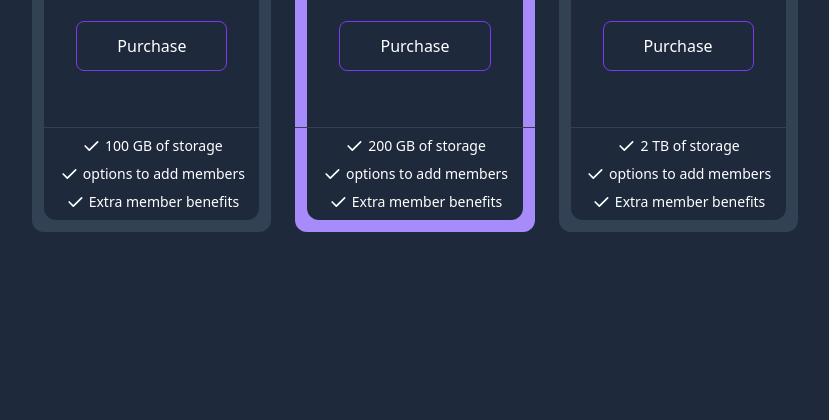
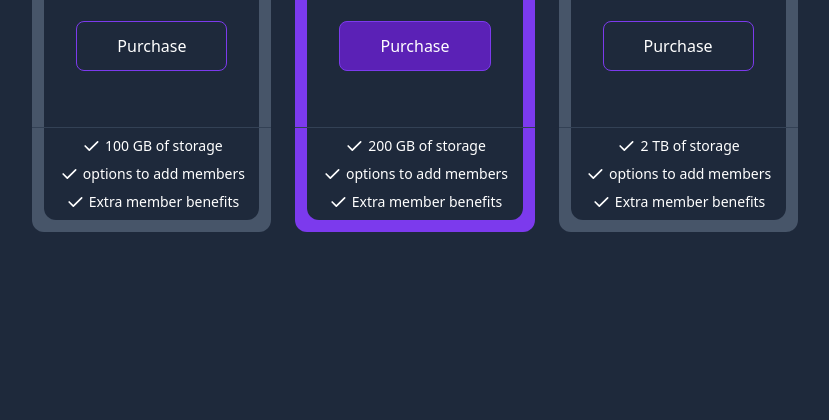
Before and after one commit to Erfangh-80/Tailwind-5-Projects, a plain HTML site: page Project 2/index.html in a window 1280 px wide. Shown: the part 380-800 px from the top of the page, without its empty margins (225-1054 px from the left). Drawn offline with nearby package versions, Linux system fonts and the light colour scheme.

Commit message:
change color border and background button card

```diff
--- a/Project 2/index.html
+++ b/Project 2/index.html
@@ -5,7 +5,7 @@
     <meta http-equiv="X-UA-Compatible" content="IE=edge" />
     <meta name="viewport" content="width=device-width, initial-scale=1.0" />
     <script src="https://cdn.tailwindcss.com"></script>
-    <title>Document</title>
+    <title>Pricing Cards</title>
   </head>
   <body>
     <div class="flex items-center justify-center min-h-screen bg-slate-800">
@@ -14,7 +14,7 @@
       >
         <!-- cord 1 -->
         <div
-          class="bg-slate-700 rounded-xl text-white hover:bg-violet-600 duration-200"
+          class="bg-slate-600 rounded-xl text-white hover:bg-violet-500 duration-200"
         >
           <!-- Upper Container -->
           <div class="p-8 mx-3 mt-3 rounded-t-xl bg-slate-800">
@@ -24,7 +24,7 @@
             <div class="flex justify-center">
               <a
                 href="#"
-                class="inline-block px-10 py-3 my-6 text-center border border-violet-600 rounded-lg duration-200 hover:bg-violet-800 hover:border-violet-800"
+                class="inline-block px-10 py-3 my-6 text-center border border-violet-600 rounded-lg duration-200 hover:bg-violet-500 hover:border-violet-800"
                 >Purchase</a
               >
             </div>
@@ -90,7 +90,7 @@
         </div>
         <!-- cord 2 -->
         <div
-          class="bg-violet-400 rounded-xl text-white hover:bg-violet-600 duration-200"
+          class="bg-violet-600 rounded-xl text-white hover:bg-violet-500 duration-200"
         >
           <!-- Upper Container -->
           <div class="p-8 mx-3 mt-3 rounded-t-xl bg-slate-800">
@@ -100,7 +100,7 @@
             <div class="flex justify-center">
               <a
                 href="#"
-                class="inline-block px-10 py-3 my-6 text-center border border-violet-600 rounded-lg duration-200 hover:bg-violet-800 hover:border-violet-800"
+                class="inline-block px-10 py-3 my-6 text-center border border-violet-600 rounded-lg duration-200 bg-violet-800 hover:bg-violet-500 hover:border-violet-800"
                 >Purchase</a
               >
             </div>
@@ -166,7 +166,7 @@
         </div>
         <!-- cord 3 -->
         <div
-          class="bg-slate-700 rounded-xl text-white hover:bg-violet-600 duration-200"
+          class="bg-slate-600 rounded-xl text-white hover:bg-violet-500 duration-200"
         >
           <!-- Upper Container -->
           <div class="p-8 mx-3 mt-3 rounded-t-xl bg-slate-800">
@@ -176,7 +176,7 @@
             <div class="flex justify-center">
               <a
                 href="#"
-                class="inline-block px-10 py-3 my-6 text-center border border-violet-600 rounded-lg duration-200 hover:bg-violet-800 hover:border-violet-800"
+                class="inline-block px-10 py-3 my-6 text-center border border-violet-600 rounded-lg duration-200 hover:bg-violet-500 hover:border-violet-800"
                 >Purchase</a
               >
             </div>
```
